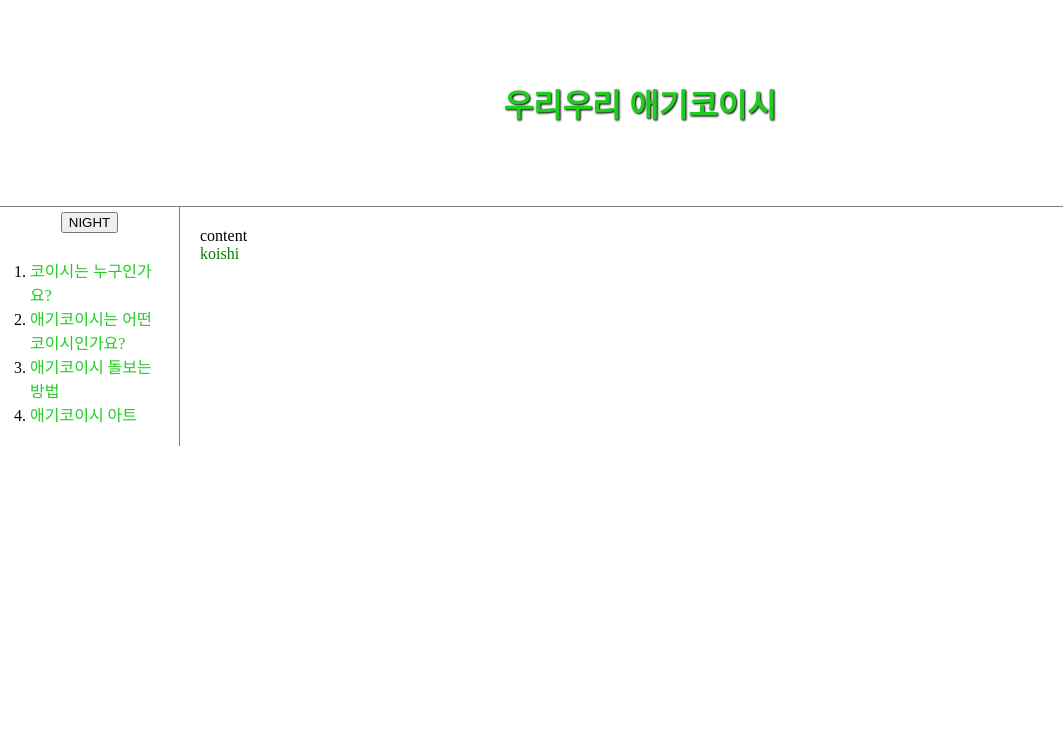
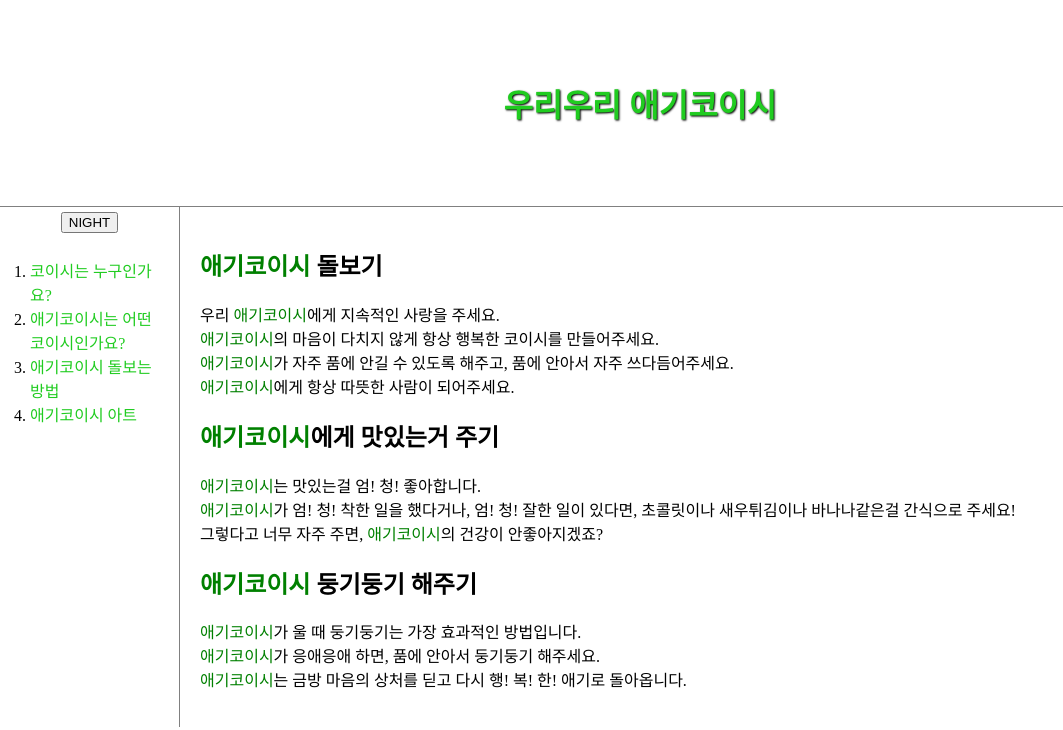
Before and after one commit to kuman514/BabyKoishiHTML, a plain HTML site: page HowToCare.html in a window 1280 px wide. Shown: the whole page, without its empty margins (0-1063 px from the left). Drawn offline with nearby package versions, Linux system fonts and the light colour scheme.

Commit message:
Planning and making HowToCare.html

```diff
--- a/HowToCare.html
+++ b/HowToCare.html
@@ -27,8 +27,21 @@
                 </ol>
             </div>
             <div id="content">
-                content<br>
-                <span class="koishi">koishi</span>
+                <h2><span class="koishi">애기코이시</span> 돌보기</h2>
+                <p>우리 <span class="koishi">애기코이시</span>에게 지속적인 사랑을 주세요.<br>
+                <span class="koishi">애기코이시</span>의 마음이 다치지 않게 항상 행복한 코이시를 만들어주세요.<br>
+                <span class="koishi">애기코이시</span>가 자주 품에 안길 수 있도록 해주고, 품에 안아서 자주 쓰다듬어주세요.<br>
+                <span class="koishi">애기코이시</span>에게 항상 따뜻한 사람이 되어주세요.</p>
+
+                <h2><span class="koishi">애기코이시</span>에게 맛있는거 주기</h2>
+                <p><span class="koishi">애기코이시</span>는 맛있는걸 엄! 청! 좋아합니다.<br>
+                <span class="koishi">애기코이시</span>가 엄! 청! 착한 일을 했다거나, 엄! 청! 잘한 일이 있다면, 초콜릿이나 새우튀김이나 바나나같은걸 간식으로 주세요!<br>
+                그렇다고 너무 자주 주면, <span class="koishi">애기코이시</span>의 건강이 안좋아지겠죠?</p>
+
+                <h2><span class="koishi">애기코이시</span> 둥기둥기 해주기</h2>
+                <p><span class="koishi">애기코이시</span>가 울 때 둥기둥기는 가장 효과적인 방법입니다.<br>
+                <span class="koishi">애기코이시</span>가 응애응애 하면, 품에 안아서 둥기둥기 해주세요.<br>
+                <span class="koishi">애기코이시</span>는 금방 마음의 상처를 딛고 다시 행! 복! 한! 애기로 돌아옵니다.</p>
             </div>
         </div>
     </body>
```
Also changed, not shown: Plan/HowToCare.txt, Plan/WhoIsBabyKoishi.txt.
